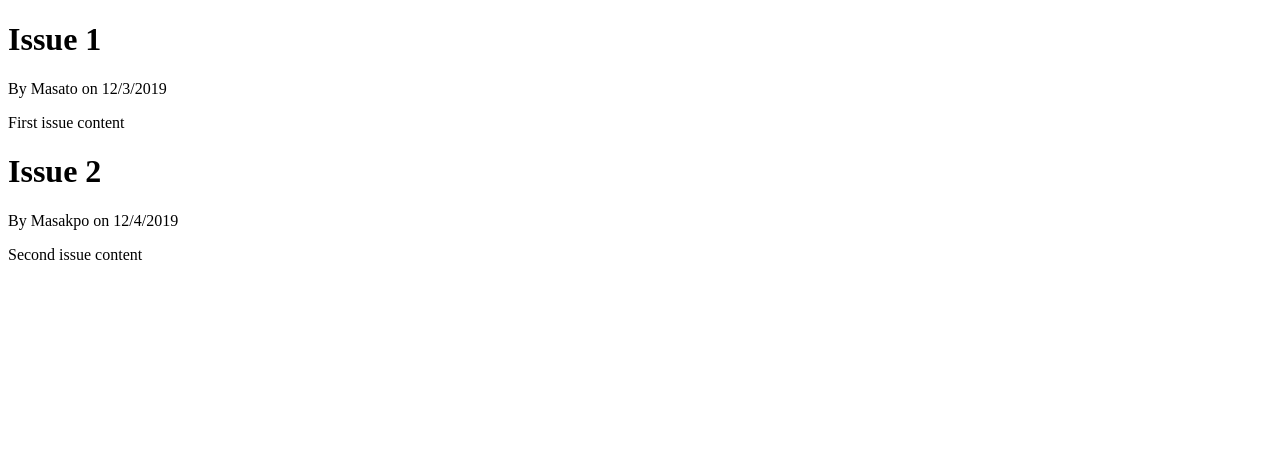
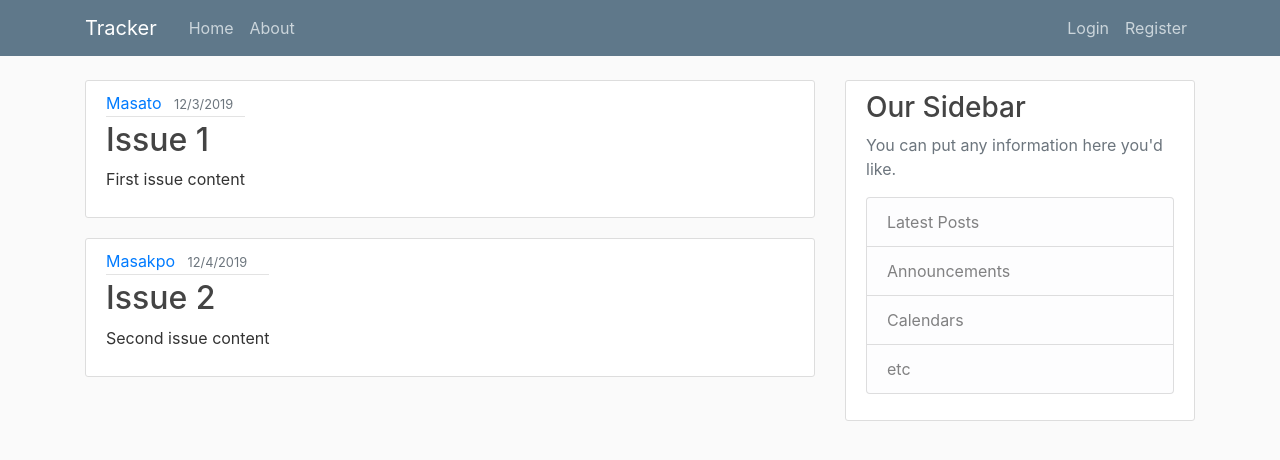
Before and after one commit to satofromjapan/Mushi_Track, a Django app: page / in a window 1280 px wide. Shown: the top 460 px of the page. Run offline with Django 3.2, Linux system fonts and the light colour scheme; some libraries are stand-ins or nearby versions.

Commit message:
Base html template created. Converted home and about to be extentions to the base HTML

```diff
--- /dev/null
+++ b/tracker/static/tracker/main.css
@@ -0,0 +1,84 @@
+body {
+    background: #fafafa;
+    color: #333333;
+    margin-top: 5rem;
+  }
+
+  h1, h2, h3, h4, h5, h6 {
+    color: #444444;
+  }
+
+  ul {
+    margin: 0;
+  }
+
+  .bg-steel {
+    background-color: #5f788a;
+  }
+
+  .site-header .navbar-nav .nav-link {
+    color: #cbd5db;
+  }
+
+  .site-header .navbar-nav .nav-link:hover {
+    color: #ffffff;
+  }
+
+  .site-header .navbar-nav .nav-link.active {
+    font-weight: 500;
+  }
+
+  .content-section {
+    background: #ffffff;
+    padding: 10px 20px;
+    border: 1px solid #dddddd;
+    border-radius: 3px;
+    margin-bottom: 20px;
+  }
+
+  .article-title {
+    color: #444444;
+  }
+
+  a.article-title:hover {
+    color: #428bca;
+    text-decoration: none;
+  }
+
+  .article-content {
+    white-space: pre-line;
+  }
+
+  .article-img {
+    height: 65px;
+    width: 65px;
+    margin-right: 16px;
+  }
+
+  .article-metadata {
+    padding-bottom: 1px;
+    margin-bottom: 4px;
+    border-bottom: 1px solid #e3e3e3
+  }
+
+  .article-metadata a:hover {
+    color: #333;
+    text-decoration: none;
+  }
+
+  .article-svg {
+    width: 25px;
+    height: 25px;
+    vertical-align: middle;
+  }
+
+  .account-img {
+    height: 125px;
+    width: 125px;
+    margin-right: 20px;
+    margin-bottom: 16px;
+  }
+
+  .account-heading {
+    font-size: 2.5rem;
+  }
--- /dev/null
+++ b/tracker/templates/tracker/base.html
@@ -0,0 +1,71 @@
+{% load static %}
+<!doctype html>
+<html lang="en">
+<head>
+<!-- Required meta tags -->
+<meta charset="utf-8">
+<meta name="viewport" content="width=device-width, initial-scale=1, shrink-to-fit=no">
+
+<!-- Bootstrap CSS -->
+<link rel="stylesheet" href="https://stackpath.bootstrapcdn.com/bootstrap/4.4.1/css/bootstrap.min.css" integrity="sha384-Vkoo8x4CGsO3+Hhxv8T/Q5PaXtkKtu6ug5TOeNV6gBiFeWPGFN9MuhOf23Q9Ifjh" crossorigin="anonymous">
+
+<link rel="stylesheet" type="text/css" href="{% static 'tracker/main.css' %}">
+
+    {% if title %}
+        <title>Tracker - {{ title}}</title>
+    {% else %}
+        <title>Tracker</title>
+    {% endif %}
+
+</head>
+<body>
+    <header class="site-header">
+        <nav class="navbar navbar-expand-md navbar-dark bg-steel fixed-top">
+            <div class="container">
+                <a class="navbar-brand mr-4" href="{% url 'tracker-home' %}">Tracker</a>
+                <button class="navbar-toggler" type="button" data-toggle="collapse" data-target="#navbarToggle" aria-controls="navbarToggle" aria-expanded="false" aria-label="Toggle navigation">
+                <span class="navbar-toggler-icon"></span>
+                </button>
+                <div class="collapse navbar-collapse" id="navbarToggle">
+                    <div class="navbar-nav mr-auto">
+                    <a class="nav-item nav-link" href="{% url 'tracker-home' %}">Home</a>
+                    <a class="nav-item nav-link" href="{% url 'tracker-about' %}">About</a>
+                    </div>
+                    <!-- Navbar Right Side -->
+                    <div class="navbar-nav">
+                    <a class="nav-item nav-link" href="#">Login</a>
+                    <a class="nav-item nav-link" href="#">Register</a>
+                    </div>
+                </div>
+            </div>
+        </nav>
+    </header>
+
+    <main role="main" class="container">
+        <div class="row">
+            <div class="col-md-8">
+            {% block content %}{% endblock %}
+            </div>
+            <div class="col-md-4">
+            <div class="content-section">
+                <h3>Our Sidebar</h3>
+                <p class='text-muted'>You can put any information here you'd like.
+                <ul class="list-group">
+                    <li class="list-group-item list-group-item-light">Latest Posts</li>
+                    <li class="list-group-item list-group-item-light">Announcements</li>
+                    <li class="list-group-item list-group-item-light">Calendars</li>
+                    <li class="list-group-item list-group-item-light">etc</li>
+                </ul>
+                </p>
+            </div>
+            </div>
+        </div>
+    </main>
+
+    <!-- Optional JavaScript -->
+    <!-- jQuery first, then Popper.js, then Bootstrap JS -->
+    <script src="https://code.jquery.com/jquery-3.4.1.slim.min.js" integrity="sha384-J6qa4849blE2+poT4WnyKhv5vZF5SrPo0iEjwBvKU7imGFAV0wwj1yYfoRSJoZ+n" crossorigin="anonymous"></script>
+    <script src="https://cdn.jsdelivr.net/npm/popper.js@1.16.0/dist/umd/popper.min.js" integrity="sha384-Q6E9RHvbIyZFJoft+2mJbHaEWldlvI9IOYy5n3zV9zzTtmI3UksdQRVvoxMfooAo" crossorigin="anonymous"></script>
+    <script src="https://stackpath.bootstrapcdn.com/bootstrap/4.4.1/js/bootstrap.min.js" integrity="sha384-wfSDF2E50Y2D1uUdj0O3uMBJnjuUD4Ih7YwaYd1iqfktj0Uod8GCExl3Og8ifwB6" crossorigin="anonymous"></script>
+</body>
+</html>
--- a/tracker/templates/tracker/home.html
+++ b/tracker/templates/tracker/home.html
@@ -1,16 +1,16 @@
-<!DOCTYPE html>
-<html lang="en">
-<head>
-    <meta charset="UTF-8">
-    <meta name="viewport" content="width=device-width, initial-scale=1.0">
-    <meta http-equiv="X-UA-Compatible" content="ie=edge">
-    <title>Document</title>
-</head>
-<body>
+{% extends 'tracker/base.html' %}
+
+{% block content %}
     {% for post in posts %}
-        <h1>{{ post.title }}</h1>
-        <p>By {{ post.author }} on {{ post.date_posted}}</p>
-        <p>{{ post.content }}</p>
+        <article class="media content-section">
+            <div clasee="media-body">
+                <div class="article-metadata">
+                    <a class="mr-2" href="#">{{ post.author }}</a>
+                    <small class="text-muted">{{ post.date_posted }}</small>
+                </div>
+                <h2><a class="article-title" href="#">{{ post.title }}</a></h2>
+                <p class="article-content">{{ post.content }}</p>
+            </div>
+        </article>
     {% endfor %}
-</body>
-</html>
+{% endblock content %}
--- a/tracker/urls.py
+++ b/tracker/urls.py
@@ -2,6 +2,6 @@ from django.urls import path
 from . import views
 
 urlpatterns = [
-    path('', views.home, name='tracker_home'),
-    path('about', views.about, name='tracker_about')
+    path('', views.home, name='tracker-home'),
+    path('about', views.about, name='tracker-about')
 ]
--- a/tracker/views.py
+++ b/tracker/views.py
@@ -27,4 +27,5 @@ def home(request):
     return render(request, 'tracker/home.html', context)
 
 def about(request):
-    return render(request, 'tracker/about.html')
+
+    return render(request, 'tracker/about.html', {'title': 'About'})
```
Also changed, not shown: tracker/templates/tracker/about.html (+4 -11 lines).
